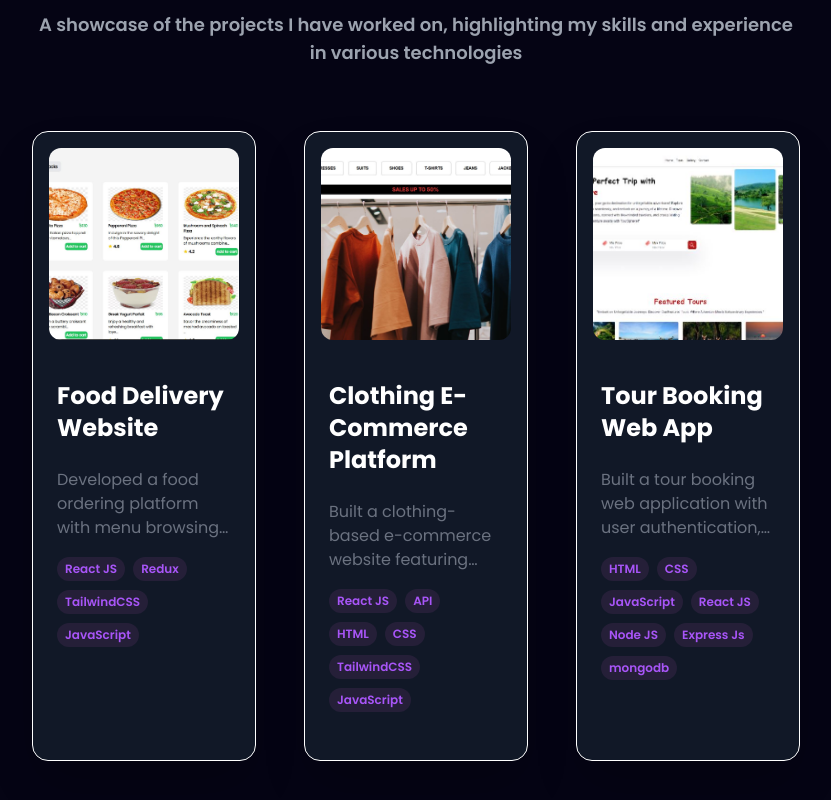
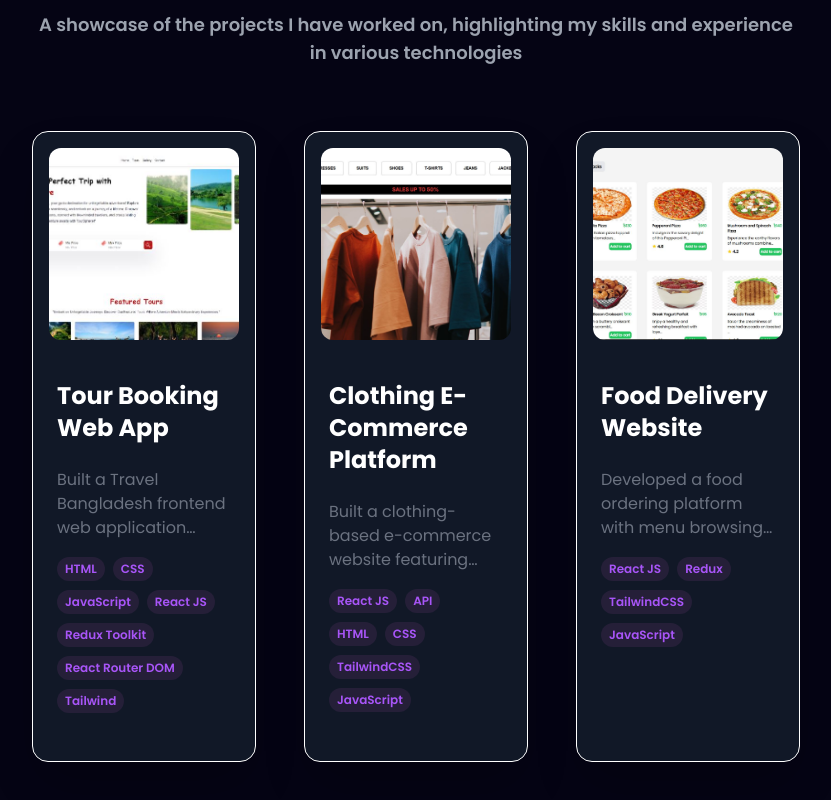
Before and after one commit to md-shafiuddin-shajib/portfolio-Md.-Shafiuddin-Shajib, a React (Vite) app: page / in a window 1280 px wide. Shown: the part 2719-3519 px from the top of the page, without its empty margins (224-1055 px from the left). Built offline with nearby package versions, Linux system fonts and the light colour scheme.

Commit message:
Project Live Option Added

```diff
--- a/src/components/Work/Work.jsx
+++ b/src/components/Work/Work.jsx
@@ -111,14 +111,14 @@ const Work = () => {
                   >
                     View Code
                   </a>
-                  {/* <a
+                  <a
                     href={selectedProject.webapp}
                     target="_blank"
                     rel="noopener noreferrer"
                     className="w-1/2 bg-purple-600 hover:bg-purple-800 text-white lg:px-6 lg:py-2 px-2 py-1 rounded-xl lg:text-xl text-sm font-semibold text-center"
                   >
                     View Live
-                  </a> */}
+                  </a>
                 </div>
               </div>
             </div>
--- a/src/constants.js
+++ b/src/constants.js
@@ -128,16 +128,15 @@ export const SkillsInfo = [
   ];
 
   export const projects = [
-
     {
       id: 0,
-      title: "Food Delivery Website ",
+      title: "Tour Booking Web App",
       description:
-        "Developed a food ordering platform with menu browsing and cart management, using Redux for state management and Tailwind CSS for a fully responsive UI.",
-      image: csprepLogo,
-      tags: ["React JS", "Redux", "TailwindCSS", "JavaScript"],
-      github: "https://github.com/md-shafiuddin-shajib/Food-Delivery",
-      webapp: "https://csprep.netlify.app/",
+        "Built a Travel Bangladesh frontend web application using React, Redux Toolkit, and Tailwind CSS, featuring tour browsing, search and filtering, booking-style UI flows, and customer review displays using mock data for demonstration purposes.",
+      image: githubdetLogo,
+      tags: ["HTML", "CSS", "JavaScript", "React JS", "Redux Toolkit", "React Router DOM","Tailwind"],
+      github: "https://github.com/md-shafiuddin-shajib/TravelsBangladesh",
+      webapp: "https://travels-bangladesh.vercel.app/",
     },
     {
       id: 1,
@@ -147,16 +146,16 @@ export const SkillsInfo = [
       image: movierecLogo,
       tags: ["React JS", "API", "HTML", "CSS","TailwindCSS", "JavaScript"],
       github: "https://github.com/md-shafiuddin-shajib/Ecommer-react",
-      webapp: "https://github.com/md-shafiuddin-shajib/Ecommer-react",
+      webapp: "https://ecommer-react-ten.vercel.app/",
     },
-    {
+     {
       id: 2,
-      title: "Tour Booking Web App",
+      title: "Food Delivery Website ",
       description:
-        "Built a tour booking web application with user authentication, search, booking management, customer reviews, and MongoDB-based data storage.",
-      image: githubdetLogo,
-      tags: ["HTML", "CSS", "JavaScript", "React JS", "Node JS", "Express Js","mongodb"],
-      github: "https://github.com/md-shafiuddin-shajib/travelbooking",
-      webapp: "https://githubprofiledetective.netlify.app/",
-    }
+        "Developed a food ordering platform with menu browsing and cart management, using Redux for state management and Tailwind CSS for a fully responsive UI.",
+      image: csprepLogo,
+      tags: ["React JS", "Redux", "TailwindCSS", "JavaScript"],
+      github: "https://github.com/md-shafiuddin-shajib/Food-Delivery",
+      webapp: "https://food-delivery-three-bay.vercel.app/",
+    },
   ];
```
